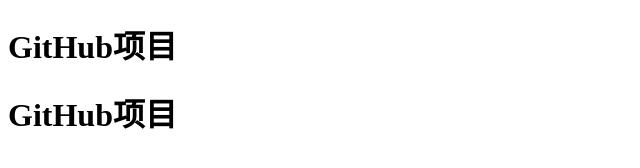
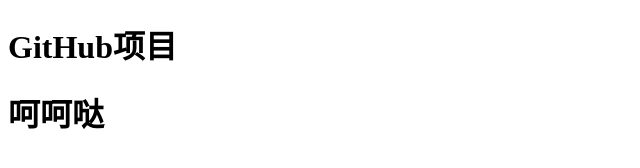
Before and after one commit to ly961123/items, a plain HTML site: page index.html in a window 1280 px wide. Shown: the whole page, without its empty margins (0-640 px from the left). Drawn offline with Linux system fonts and the light colour scheme.

Commit message:
Update index.html

```diff
--- a/index.html
+++ b/index.html
@@ -10,7 +10,7 @@
 
 <body>
     <h1>GitHub项目</h1>
-    <h1>GitHub项目</h1>
+    <h1>呵呵哒</h1>
 </body>
 
 </html>
```
